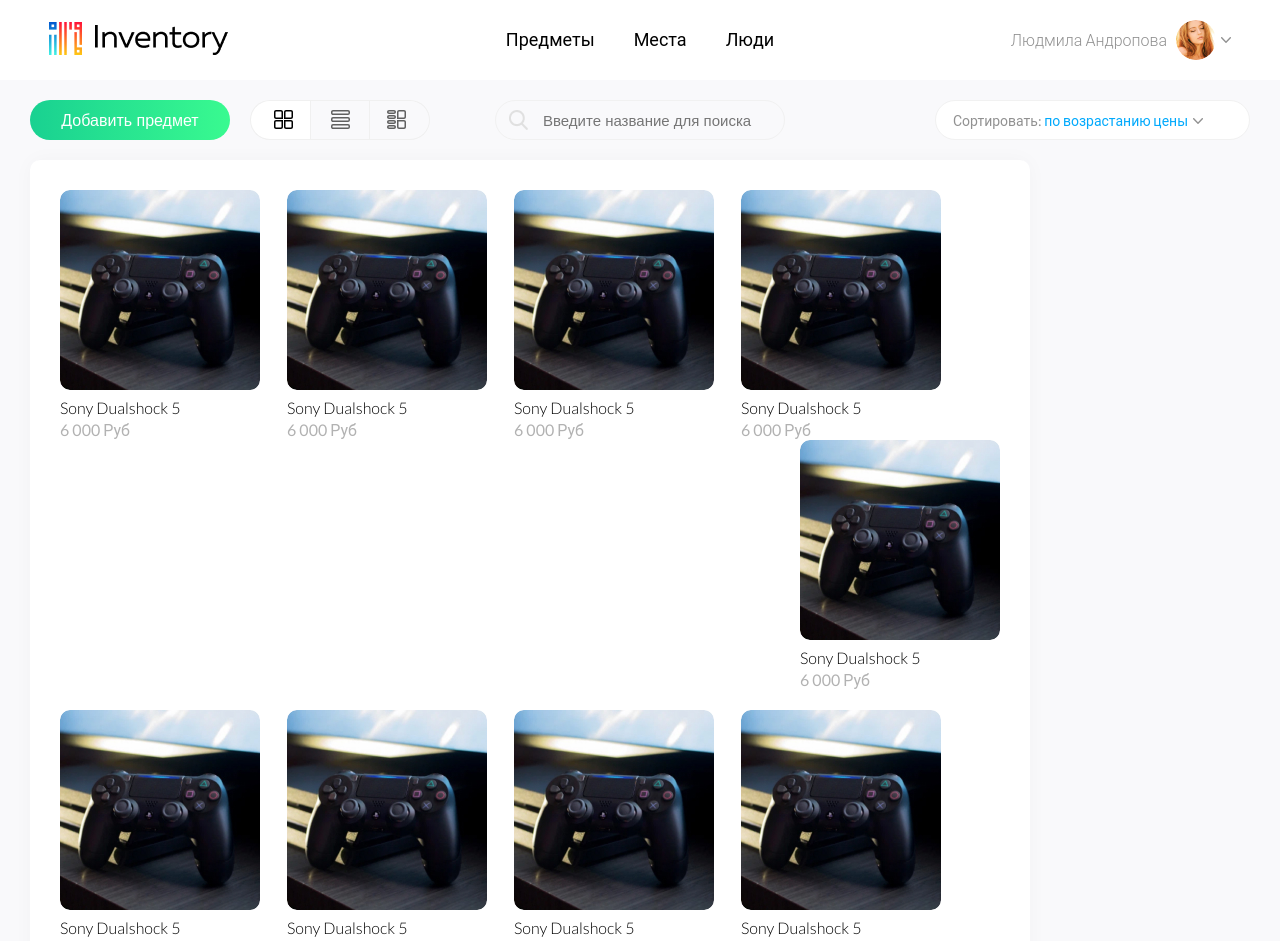
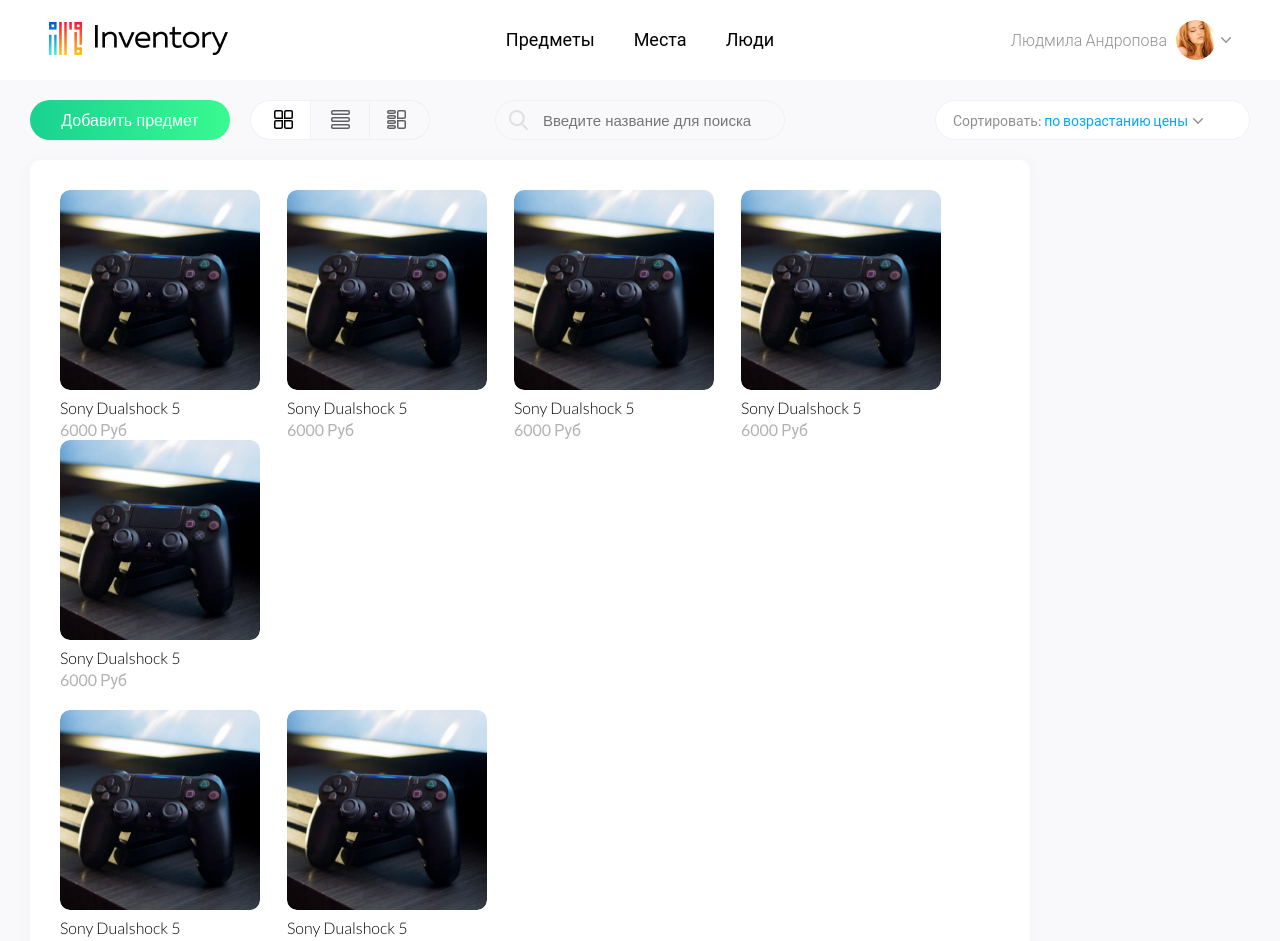
Before and after one commit to PickNRolls/react-redux_inventory-ui, a React (Create React App) app: page / in a window 1280 px wide. Shown: the top 941 px of the page. Built offline with nearby package versions, Linux system fonts and the light colour scheme.

Commit message:
Add calculating for tile-layout

```diff
--- /dev/null
+++ b/src/view/layout/main-variants/data.js
@@ -0,0 +1,35 @@
+export default [{
+  img: 'img/goods/3.jpg',
+  title: 'Sony Dualshock 5',
+  price: 6000
+},
+{
+  img: 'img/goods/3.jpg',
+  title: 'Sony Dualshock 5',
+  price: 6000
+},
+{
+  img: 'img/goods/3.jpg',
+  title: 'Sony Dualshock 5',
+  price: 6000
+},
+{
+  img: 'img/goods/3.jpg',
+  title: 'Sony Dualshock 5',
+  price: 6000
+},
+{
+  img: 'img/goods/3.jpg',
+  title: 'Sony Dualshock 5',
+  price: 6000
+},
+{
+  img: 'img/goods/3.jpg',
+  title: 'Sony Dualshock 5',
+  price: 6000
+},
+{
+  img: 'img/goods/3.jpg',
+  title: 'Sony Dualshock 5',
+  price: 6000
+}];
--- /dev/null
+++ b/src/view/layout/main-variants/tile/goods.js
@@ -0,0 +1,13 @@
+import React from 'react';
+
+var GoodsCell = (props) => {
+  return (
+    <div className="tile-goods">
+      <img src={props.payload.img} alt={props.payload.title} className="tile-goods__img"/>
+      <span className="tile-goods__title">{props.payload.title}</span>
+      <span className="tile-goods__price">{props.payload.price} Руб</span>
+    </div>
+  );
+}
+
+export default GoodsCell;
--- a/src/view/layout/main-variants/tile/index.js
+++ b/src/view/layout/main-variants/tile/index.js
@@ -1,26 +1,17 @@
 import React from 'react';
+
+// Components
+
+import Rows from './rows';
 
 import './main.css';
 
+import data from '../data';
+
 var Tile = (props) => {
-  var goods = [0,0,0,0,0].map(() => {
-    return (
-      <div className="tile-goods">
-        <img src="img/goods/3.jpg" alt="" className="tile-goods__img"/>
-        <span className="tile-goods__title">Sony Dualshock 5</span>
-        <span className="tile-goods__price">6 000 Руб</span>
-      </div>
-    );
-  });
-
   return (
     <div className="tile-layout">
-      <div className="tile-layout__row clearfix">
-        { goods }
-      </div>
-      <div className="tile-layout__row clearfix">
-        { goods }
-      </div>
+      <Rows payload={data} />
     </div>
   );
 }
--- a/src/view/layout/main-variants/tile/main.css
+++ b/src/view/layout/main-variants/tile/main.css
@@ -1,8 +1,7 @@
 .tile-layout {
-  min-height: 590px;
+  min-height: 570px;
   padding: 30px;
   padding-bottom: 0;
-  margin-bottom: -20px;
 }
 
 .tile-layout__row {
@@ -11,7 +10,6 @@
 
 .tile-layout__row .tile-goods:last-child {
   margin-right: 0;
-  float: right;
 }
 
 .tile-goods {
--- /dev/null
+++ b/src/view/layout/main-variants/tile/row.js
@@ -0,0 +1,11 @@
+import React from 'react';
+
+var Row = (props) => {
+  return (
+    <div className="tile-layout__row clearfix">
+      {props.children}
+    </div>
+  );
+}
+
+export default Row;
--- /dev/null
+++ b/src/view/layout/main-variants/tile/rows.js
@@ -0,0 +1,29 @@
+import React from 'react';
+
+// Components
+
+import Goods from './goods';
+import Row from './row';
+
+var Rows = (props) => {
+  var goods = props.payload.map((goodsPayload) => {
+    return (
+      <Goods payload={goodsPayload} />
+    );
+  });
+
+  var rowsAmount = Math.ceil(props.payload.length / 5);
+  var rows = [];
+
+  for (var i = 0; i < rowsAmount; i++) {
+    rows.push(
+      <Row>
+        {goods.slice(5 * i, 5 * (i + 1))}
+      </Row>
+    );
+  }
+
+  return rows;
+}
+
+export default Rows;
```
